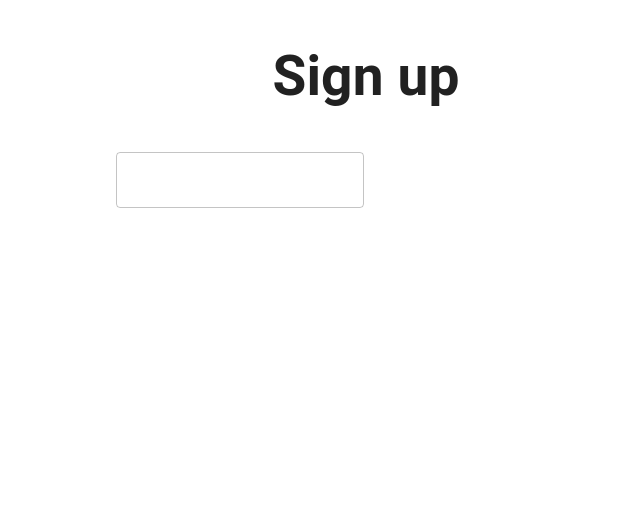
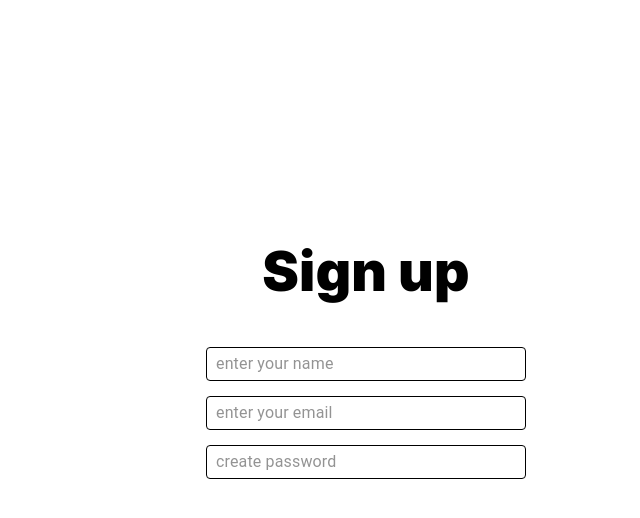
Before and after one commit to fckngawsm/chess-frontend, a React (Vite) app: page /sign-up in a window 1280 px wide. Shown: the top 518 px of the page, without its empty margins (274-914 px from the left). Built offline with nearby package versions, Linux system fonts and the light colour scheme.

Commit message:
feat: create basic style for auth

```diff
--- a/package.json
+++ b/package.json
@@ -13,6 +13,7 @@
     "@emotion/react": "^11.11.4",
     "@emotion/styled": "^11.11.0",
     "@mui/material": "^5.15.12",
+    "@mui/styles": "^5.15.12",
     "@types/react-router-dom": "^5.3.3",
     "react": "^18.2.0",
     "react-dom": "^18.2.0",
--- a/src/components/App.tsx
+++ b/src/components/App.tsx
@@ -1,10 +1,13 @@
 import { CssBaseline } from "@mui/material";
+import { RouterProvider } from "react-router-dom";
+import "../global.css";
+import { router } from "../router/config";
 
-export const App = ({ children }: { children: React.ReactNode }) => {
+export const App = () => {
   return (
     <div className="page">
       <CssBaseline />
-      {children}
+      <RouterProvider router={router} />
     </div>
   );
 };
--- a/src/components/Auth/styled.ts
+++ b/src/components/Auth/styled.ts
@@ -1,9 +1,15 @@
-import { Container, TextField } from "@mui/material";
+import { Container } from "@mui/material";
 import styled from "styled-components";
+import { CustomTextField } from "../Сustom/CustomTextField";
 
 export const StyledAuthWrapper = styled(Container)`
   width: 100%;
   padding: 0 0 80px 60px;
+  height: 100vh;
+  display: flex !important;
+  justify-content: center; /* Горизонтальное выравнивание */
+  align-items: center; /* Вертикальное выравнивание */
+  flex-direction: column;
 `;
 
 export const StyledAuthTitle = styled.h2`
@@ -11,11 +17,18 @@ export const StyledAuthTitle = styled.h2`
   font-size: 55px;
   line-height: 1.1;
   text-align: center;
+  margin: 0;
+  margin-bottom: 45px;
 `;
 
 export const StyledAuthWrapperForm = styled.div`
   width: 500px;
   margin: 0 auto;
+  justify-content: center;
+  display: flex;
+  flex-direction: column;
+  align-items: center;
+  gap: 15px;
 `;
 
-export const StyledAuthInput = styled(TextField)``;
+export const StyledAuthInput = styled(CustomTextField)``;
--- /dev/null
+++ b/src/components/Сustom/CustomTextField/index.tsx
@@ -0,0 +1,36 @@
+import { TextField, TextFieldProps, Theme } from "@mui/material";
+import { makeStyles } from "@mui/styles";
+
+const useStyles = makeStyles((theme: Theme) => ({
+  root: {
+    "& .MuiInputBase-input": {
+      padding: "7px 10px",
+      boxSizing: "border-box",
+    },
+    "& .MuiOutlinedInput-input": {
+      color: "#000000",
+    },
+    "& .MuiOutlinedInput-root": {
+      width: "320px",
+      height: "34px",
+
+      "& fieldset": {
+        borderRadius: "4px",
+        borderColor: "#000000",
+      },
+      "&.Mui-focused fieldset": {
+        borderColor: "#FBBC04",
+      },
+    },
+    "&.Mui-focused fieldset": {
+      borderColor: "#000000",
+      borderWidth: "2px",
+    },
+  },
+}));
+
+export const CustomTextField = (props: TextFieldProps) => {
+  const classes = useStyles();
+
+  return <TextField classes={{ root: classes.root }} {...props} />;
+};
--- a/src/global.css
+++ b/src/global.css
@@ -1,5 +1,6 @@
 @import url(./vendor/fonts/inter.css);
 @import url(./vendor/normalize.css);
+
 .page {
     text-rendering: optimizeLegibility;
     margin: 0 auto;
--- a/src/main.tsx
+++ b/src/main.tsx
@@ -1,13 +1,9 @@
 import React from "react";
 import ReactDOM from "react-dom/client";
-import { RouterProvider } from "react-router-dom";
 import { App } from "./components/App.tsx";
-import { router } from "./router/config.tsx";
 
 ReactDOM.createRoot(document.getElementById("root")!).render(
   <React.StrictMode>
-    <App>
-      <RouterProvider router={router} />
-    </App>
+    <App />
   </React.StrictMode>,
 );
--- a/src/page/Register.tsx
+++ b/src/page/Register.tsx
@@ -4,7 +4,9 @@ import { StyledAuthInput } from "../components/Auth/styled";
 export const Register = () => {
   return (
     <Auth title="Sign up">
-      <StyledAuthInput />
+      <StyledAuthInput placeholder="enter your name" />
+      <StyledAuthInput placeholder="enter your email" />
+      <StyledAuthInput placeholder="create password" />
     </Auth>
   );
 };
```
Also changed, not shown: src/images/Chess-Horse-Shiny-Black-64702940-1-h 2.svg (added), 1 other file (tests, documents, lock files or other folders).
